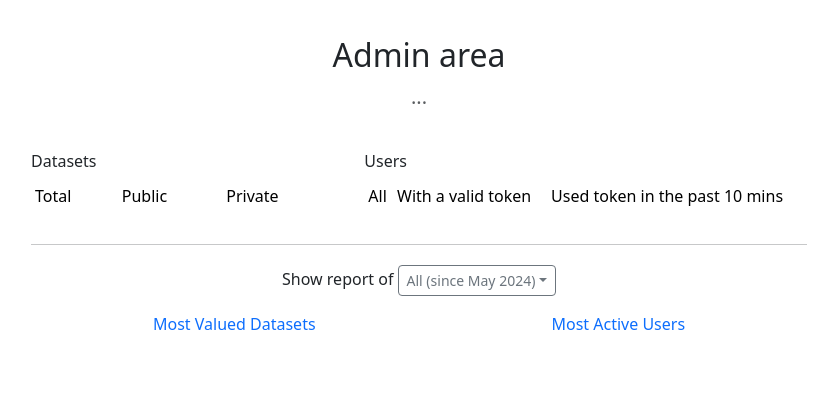
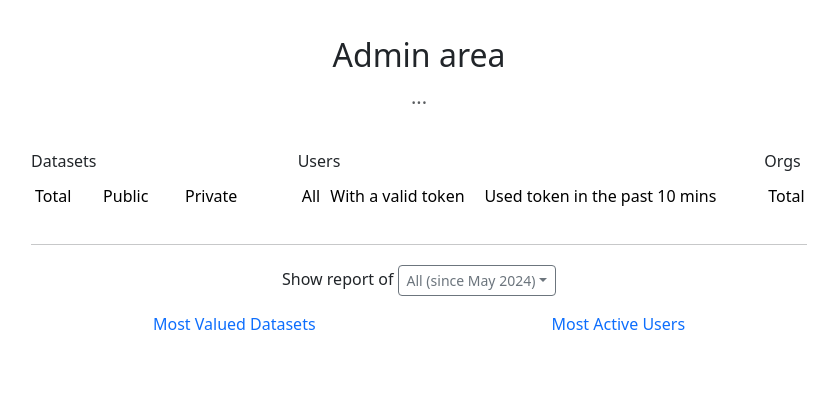
Before and after one commit to MRCIEU/opengwas-api, a Python web app: template app/templates/admin/index.html in a window 1280 px wide. Shown: the part 92-497 px from the top of the page, without its empty margins (221-1056 px from the left). Run offline with Jinja, Linux system fonts and the light colour scheme; the template is opened without the code that fills it, so the values that code supplies are empty; some libraries are stand-ins or nearby versions.

Commit message:
feat: Show number of orgs in admin area

```diff
--- a/app/apis/stats.py
+++ b/app/apis/stats.py
@@ -38,7 +38,8 @@ class Overall(Resource):
 
         return {
             'datasets': datasets,
-            'users': users
+            'users': users,
+            'orgs': count_orgs()
         }
 
 
--- a/app/queries/cql_queries.py
+++ b/app/queries/cql_queries.py
@@ -457,6 +457,12 @@ def count_users(jwt_timestamp):
     return result
 
 
+def count_orgs():
+    return Neo4j.get_db().run(
+        "MATCH (o:Org) RETURN count(o) as count;"
+    ).single()['count']
+
+
 def set_user_jwt_timestamp(email, timestamp):
     User().set_jwt_timestamp(email, timestamp)
 
--- a/app/templates/admin/index.html
+++ b/app/templates/admin/index.html
@@ -14,7 +14,7 @@
 
 {% block main %}
 <div class="row">
-    <div class="col-5">
+    <div class="col-4">
         <h6>Datasets</h6>
         <table class="table table-sm table-borderless">
             <thead><tr><td>Total</td><td>Public</td><td>Private</td></tr></thead>
@@ -26,6 +26,13 @@
         <table class="table table-sm table-borderless">
             <thead><tr><td>All</td><td>With a valid token</td><td>Used token in the past 10 mins</td></tr></thead>
             <tbody><tr id="overallUserTr"></tr></tbody>
+        </table>
+    </div>
+    <div class="col-1">
+        <h6>Orgs</h6>
+        <table class="table table-sm table-borderless">
+            <thead><tr><td>Total</td></tr></thead>
+            <tbody><tr id="overallOrgTr"></tr></tbody>
         </table>
     </div>
 </div>
```
